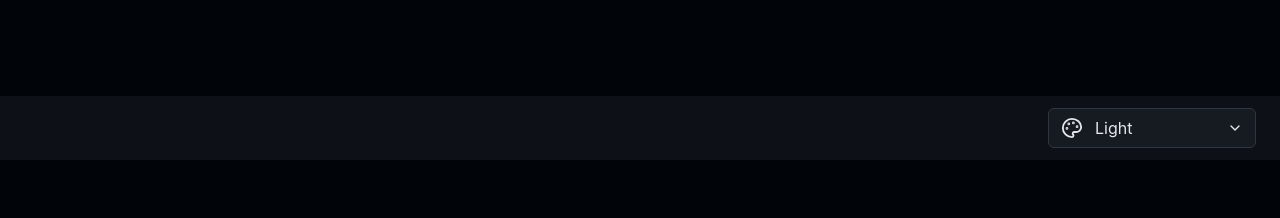
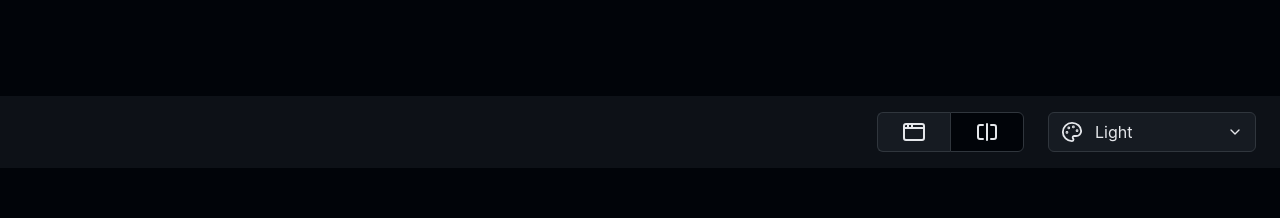
Before and after one commit to sina-byn/read-u, a Next.js app: page / in a window 1280 px wide. Shown: the top 218 px of the page. Built offline with nearby package versions, Linux system fonts and the light colour scheme.

Commit message:
view toggle added to toolbar

```diff
--- a/src/components/Toolbar.tsx
+++ b/src/components/Toolbar.tsx
@@ -1,13 +1,17 @@
 'use client';
 
 // * hooks
-import { useAppContext } from '@/context/AppContext';
+import { useAppContext, type View } from '@/context/AppContext';
+
+// * utils
+import { cn } from '@/utils';
 
 // * components
 import Select from './ui/Select';
+import Button from './ui/Button';
 
 // * icons
-import { Palette } from 'lucide-react';
+import { AppWindow, Palette, SquareSplitHorizontal } from 'lucide-react';
 
 // * data
 export const themes = [
@@ -26,18 +30,40 @@ export const themes = [
 export type Theme = (typeof themes)[number];
 
 const Toolbar = () => {
-  const { theme, setTheme } = useAppContext();
+  const { view, setView, theme, setTheme } = useAppContext();
 
   const changeHandler = (newTheme: Theme) => {
     localStorage.setItem('__gfm_theme__', newTheme);
     setTheme(newTheme);
   };
 
+  const viewToggleHandler = (newView: View) => {
+    localStorage.setItem('__markdown_editor_view__', newView);
+    setView(newView);
+  };
+
   return (
-    <header className='toolbar flex items-center h-16 bg-primary'>
+    <header className='toolbar flex items-center h-fit bg-primary py-4'>
       <div className='i-container flex items-center justify-between gap-x-6'>
         <div className='left'></div>
-        <div className='right'>
+        <div className='right flex items-center gap-x-6'>
+          <div className='view-toggle flex'>
+            <Button
+              variant='secondary'
+              onClick={viewToggleHandler.bind(null, 'tabs')}
+              className={cn('rounded-r-none border-r-0', view === 'tabs' && 'bg-primary-dark')}
+            >
+              <AppWindow />
+            </Button>
+            <Button
+              variant='secondary'
+              onClick={viewToggleHandler.bind(null, 'split')}
+              className={cn('rounded-l-none', view === 'split' && 'bg-primary-dark')}
+            >
+              <SquareSplitHorizontal />
+            </Button>
+          </div>
+
           <Select<Theme>
             key={theme}
             onChange={changeHandler}
```
